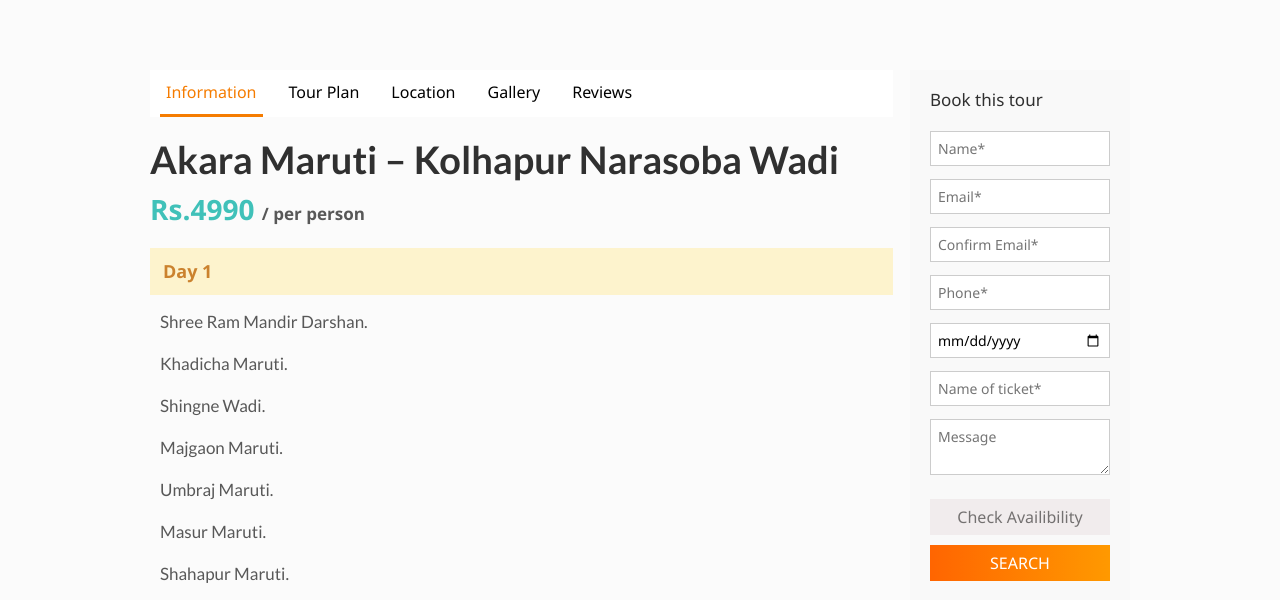
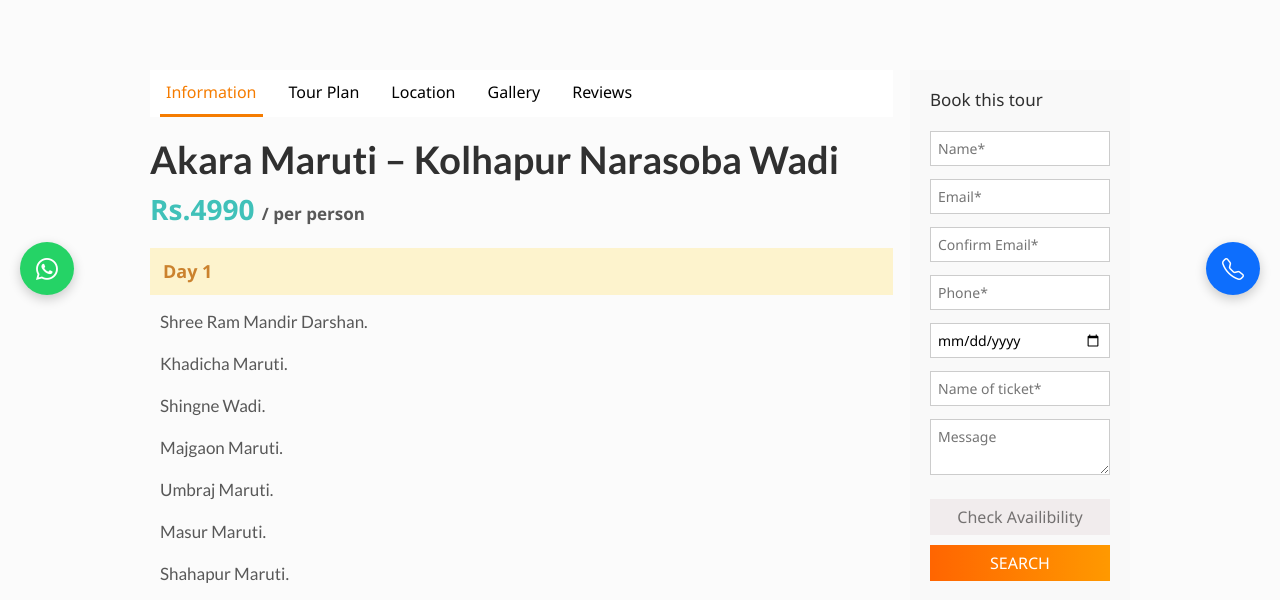
Before and after one commit to SnidheSnowfinch/Prawas-tour, a PHP site: page /Akara-Maruti.php in a window 1280 px wide. Shown: the part 485-1085 px from the top of the page. Run offline with PHP 8.4, Linux system fonts and the light colour scheme.

Commit message:
new-commit

```diff
--- a/bootstrap/style.css
+++ b/bootstrap/style.css
@@ -2856,3 +2852,47 @@ input[type="range"] {
   cursor: pointer;
 }
 }
+.icon-left {
+  position: fixed;
+  bottom: 20px;
+  background-color: #25d366;
+  color: white;
+  padding: 10px 16px;
+  border-radius: 50%;
+  text-align: center;
+  z-index: 9999;
+  box-shadow: 0 4px 12px rgba(0,0,0,0.2);
+  font-size: 22px;
+  transition: 0.3s ease;
+}
+.icon-right {
+  position: fixed;
+  bottom: 20px;
+  background-color: #25d366;
+  color: white;
+  padding: 10px 16px;
+  border-radius: 50%;
+  text-align: center;
+  z-index: 9999;
+  box-shadow: 0 4px 12px rgba(0,0,0,0.2);
+  font-size: 22px;
+  transition: 0.3s ease;
+}
+
+.icon-left:hover, .icon-right:hover {
+  transform: scale(1.1);
+}
+
+.icon-left {
+  left: 20px;
+  background-color: #25d366; /* WhatsApp green */
+}
+
+.icon-right {
+  right: 20px;
+  background-color: #0d6efd; /* Call - blue */
+}
+.icon-right a,.icon-left a {
+  color: white;
+  text-decoration: none;
+}
--- a/includes/footer.php
+++ b/includes/footer.php
@@ -1,7 +1,18 @@
 <footer>
-<button onclick="scrollToTop()" id="backToTopBtn" title="Go to top">↑</button>
+<div class="icon-left">
+    <a href="" target="_blank">
+      <i class="bi bi-whatsapp"></i>
+    </a>
+  </div>
+
+  <!-- Call Icon -->
+  <div class="icon-right">
+    <a href="">
+      <i class="bi bi-telephone"></i>
+    </a>
+  </div>
+
     <div class="footer-container">
-
       <div class="footer-logo">
         <img src="bootstrap/images/Prawas_logo_round.png.png" alt="logo">
         <h2>Prawas Tours</h2>
@@ -51,7 +62,9 @@
       </div>
     </div>
 
-    <div class="footer-bottom">
+    <div class="footer-bottom position-relative">
+    <button onclick="scrollToTop()" id="backToTopBtn" title="Go to top">↑</button>
+
     PRAWAS TOURS © 2024 All Right Reserved. Powered By Edmeta.
       <div class="footer-icons">
         <a href=""><i class="bi bi-facebook"></i></a>
```
Also changed, not shown: other parts of bootstrap/style.css (+13 -17 lines).
